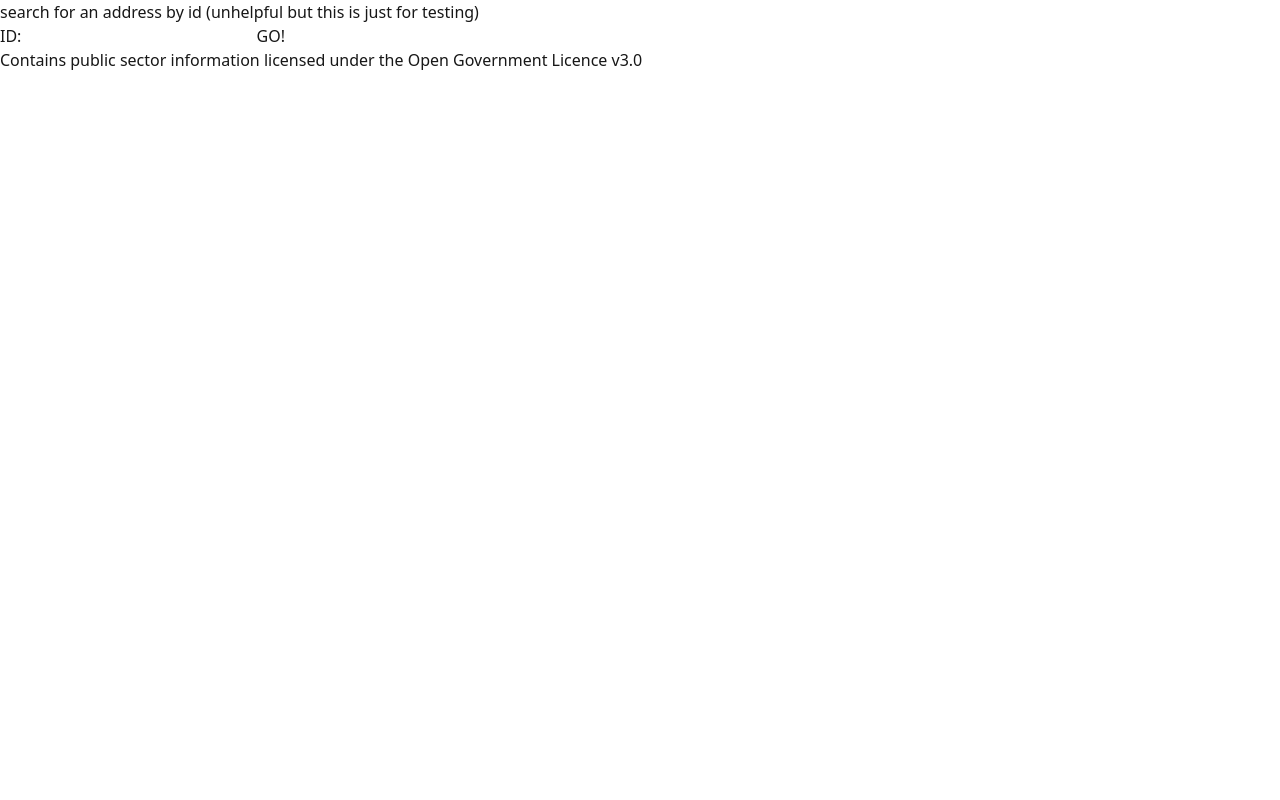
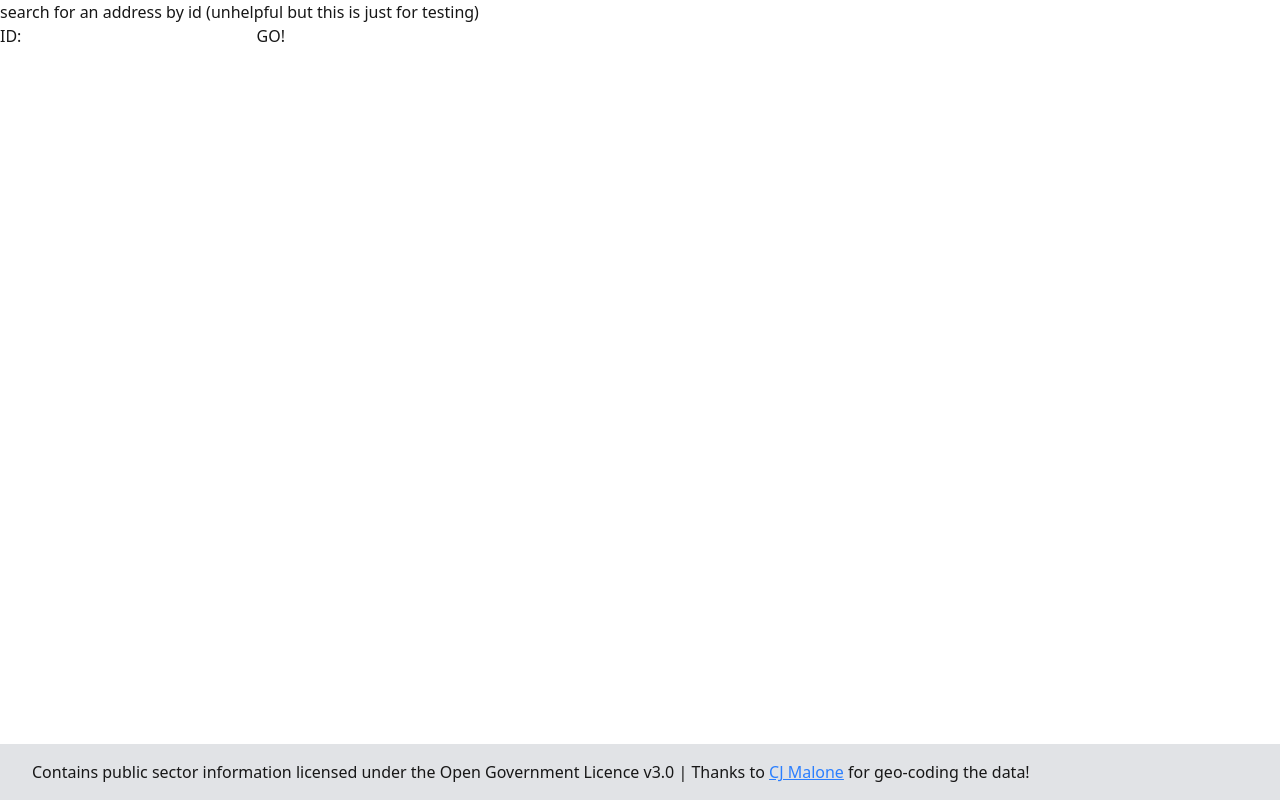
Before and after one commit to CanopusFalling/OSM-Address-Audit, a Next.js app: page / in a window 1280 px wide. Built offline with nearby package versions, Linux system fonts and the light colour scheme.

Commit message:
Updated look a little bit, will need to start actually making the useful pages next.

```diff
--- a/app/layout.tsx
+++ b/app/layout.tsx
@@ -1,5 +1,6 @@
 import type { Metadata } from "next";
 import "./globals.css";
+import Link from "next/link";
 
 export const metadata: Metadata = {
   title: "OSM Address Audit",
@@ -13,12 +14,19 @@ export default function RootLayout({
   children: React.ReactNode;
 }>) {
   return (
-    <html lang="en">
-      <body>
-        {children}
-        <footer>
+    <html className="h-full" lang="en">
+      <body className="flex flex-col h-full">
+        <main className="grow">{children}</main>
+        <footer className="bg-gray-500/20 mt-20 px-8 py-4">
           Contains public sector information licensed under the Open Government
-          Licence v3.0
+          Licence v3.0 | Thanks to{" "}
+          <Link
+            className="text-blue-500 underline"
+            href="https://www.openstreetmap.org/user/CjMalone"
+          >
+            CJ Malone
+          </Link>{" "}
+          for geo-coding the data!
         </footer>
       </body>
     </html>
```
